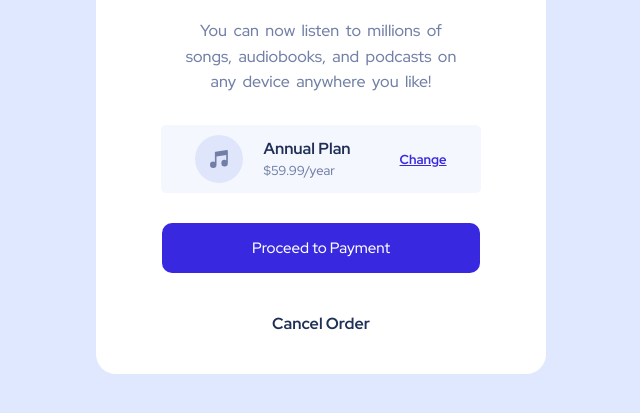
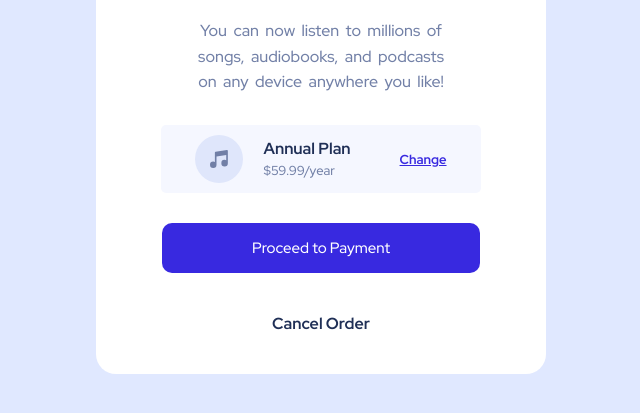
Before and after one commit to Olagoke1234/Order-Summary, a plain HTML site: page index.html in a window 1280 px wide. Shown: the part 349-762 px from the top of the page, without its empty margins (319-959 px from the left). Drawn offline with Linux system fonts and the light colour scheme.

Commit message:
adjustments

```diff
--- a/style.css
+++ b/style.css
@@ -61,6 +61,12 @@ body {
   width: 280px;
   line-height: 1.6rem;
   word-spacing: 3px;
+}
+
+@media screen and (min-width: 375px) {
+  #wrapper #info #summary p {
+    width: 250px;
+  }
 }
 
 #subscription {
```
